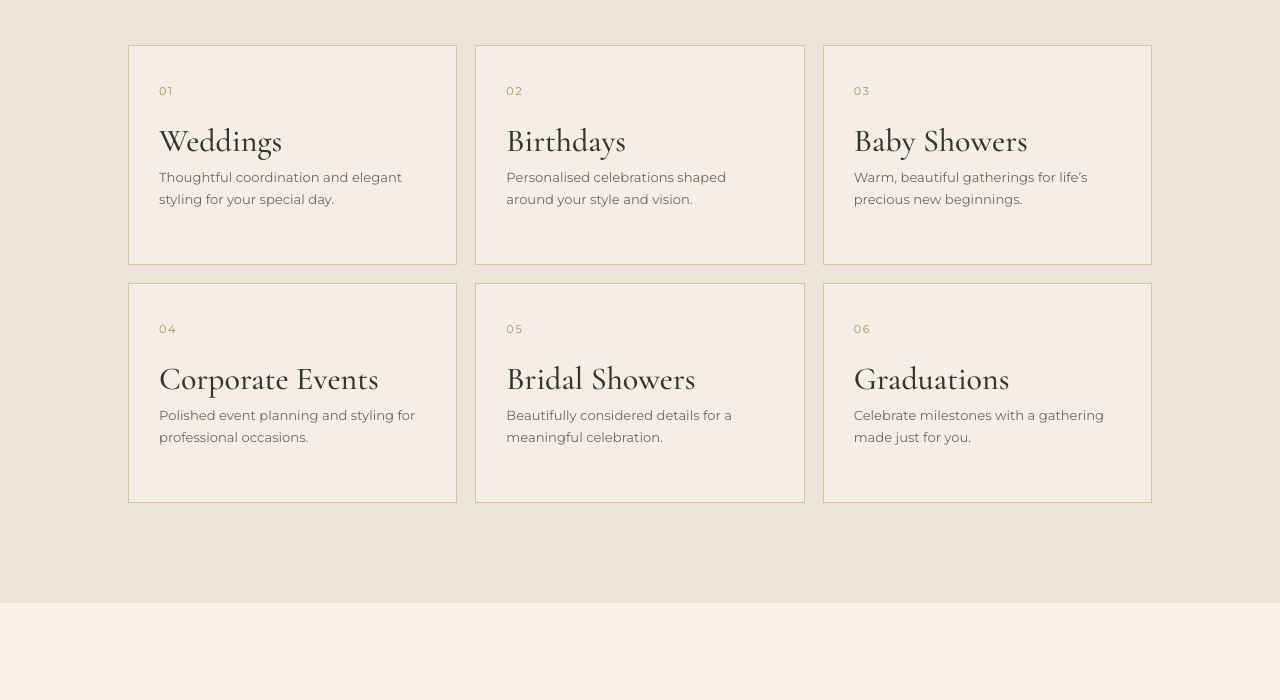
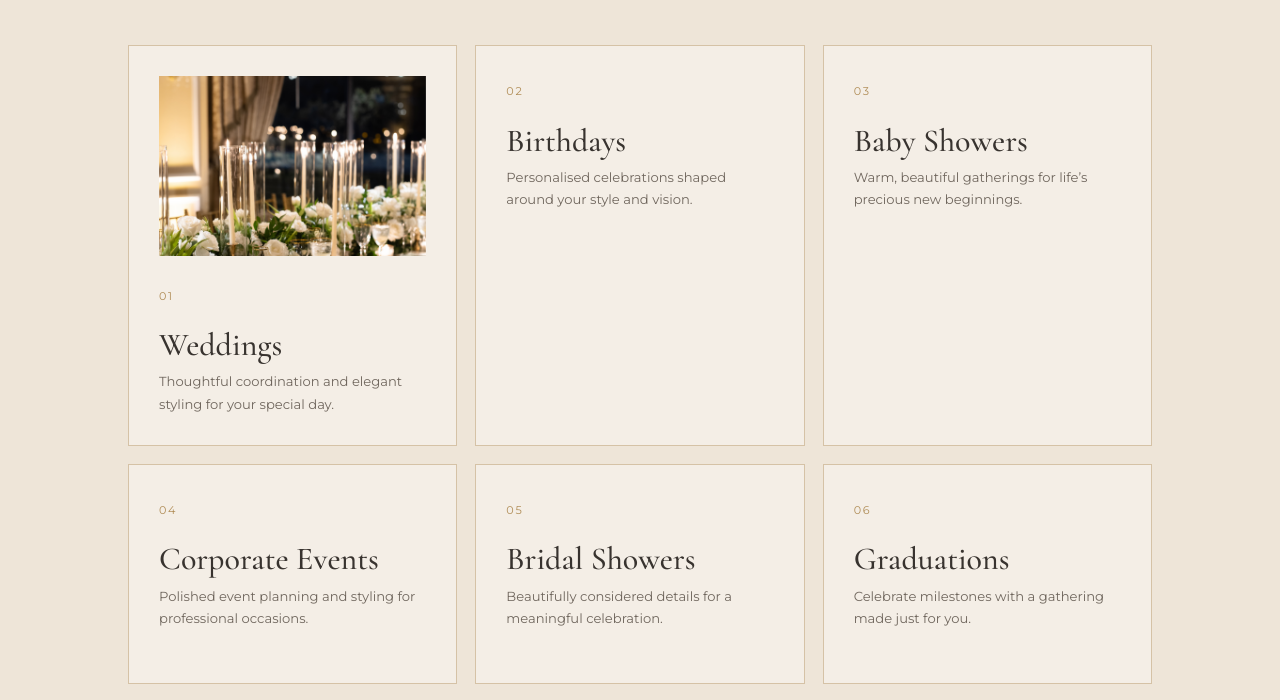
Before and after one commit to MendyHans/thalana-events, a plain HTML site: page index.html in a window 1280 px wide. Shown: the part 1483-2183 px from the top of the page. Drawn offline with nearby package versions, Linux system fonts and the light colour scheme.

Commit message:
Add image to Weddings service card in index.html

```diff
--- a/index.html
+++ b/index.html
@@ -55,7 +55,7 @@
         <p>Personalised event support for the moments worth celebrating.</p>
       </div>
       <div class="service-grid">
-        <article class="service-card"><span class="service-number">01</span><h3>Weddings</h3><p>Thoughtful coordination and elegant styling for your special day.</p></article>
+        <article class="service-card"><img src="assets/weddings.png.PNG" alt="Wedding event setup" style="width:100%;height:180px;object-fit:cover;margin-bottom:16px;"><span class="service-number">01</span><h3>Weddings</h3><p>Thoughtful coordination and elegant styling for your special day.</p></article>
         <article class="service-card"><span class="service-number">02</span><h3>Birthdays</h3><p>Personalised celebrations shaped around your style and vision.</p></article>
         <article class="service-card"><span class="service-number">03</span><h3>Baby Showers</h3><p>Warm, beautiful gatherings for life’s precious new beginnings.</p></article>
         <article class="service-card"><span class="service-number">04</span><h3>Corporate Events</h3><p>Polished event planning and styling for professional occasions.</p></article>
```
